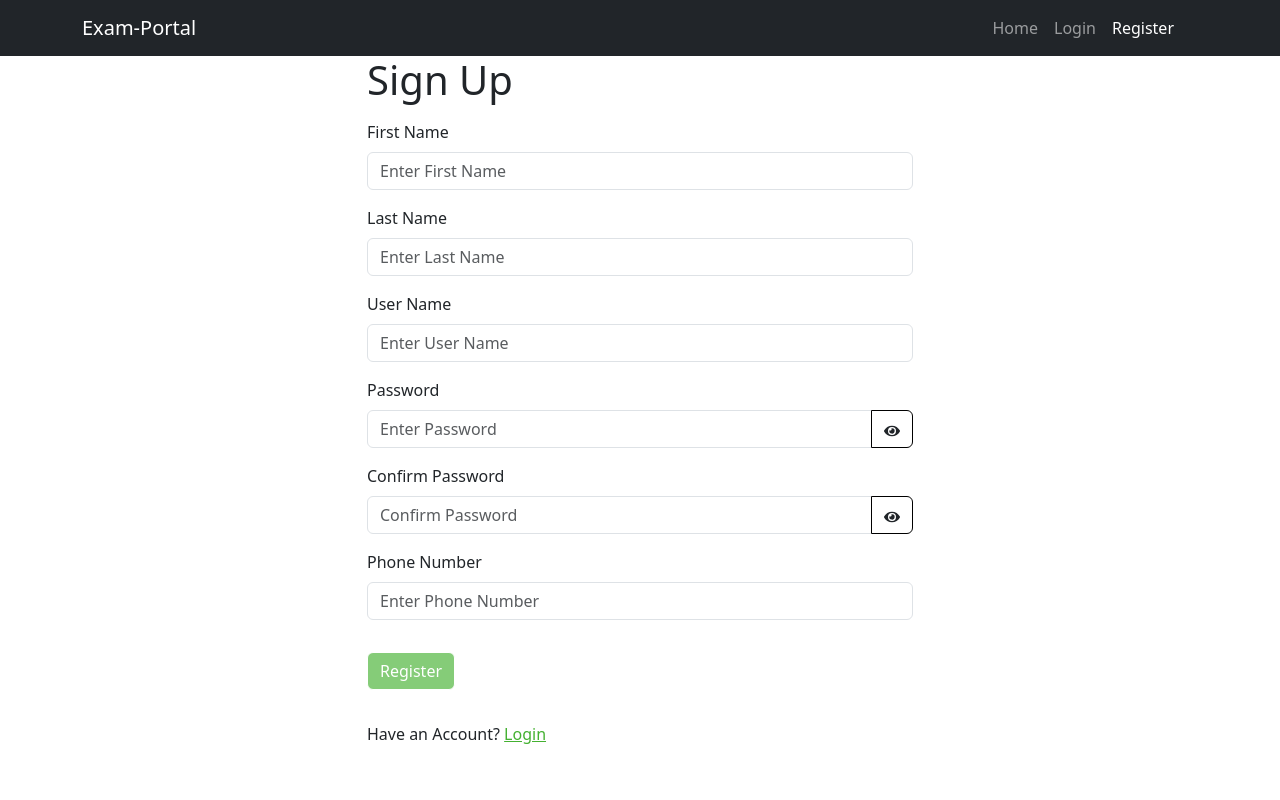
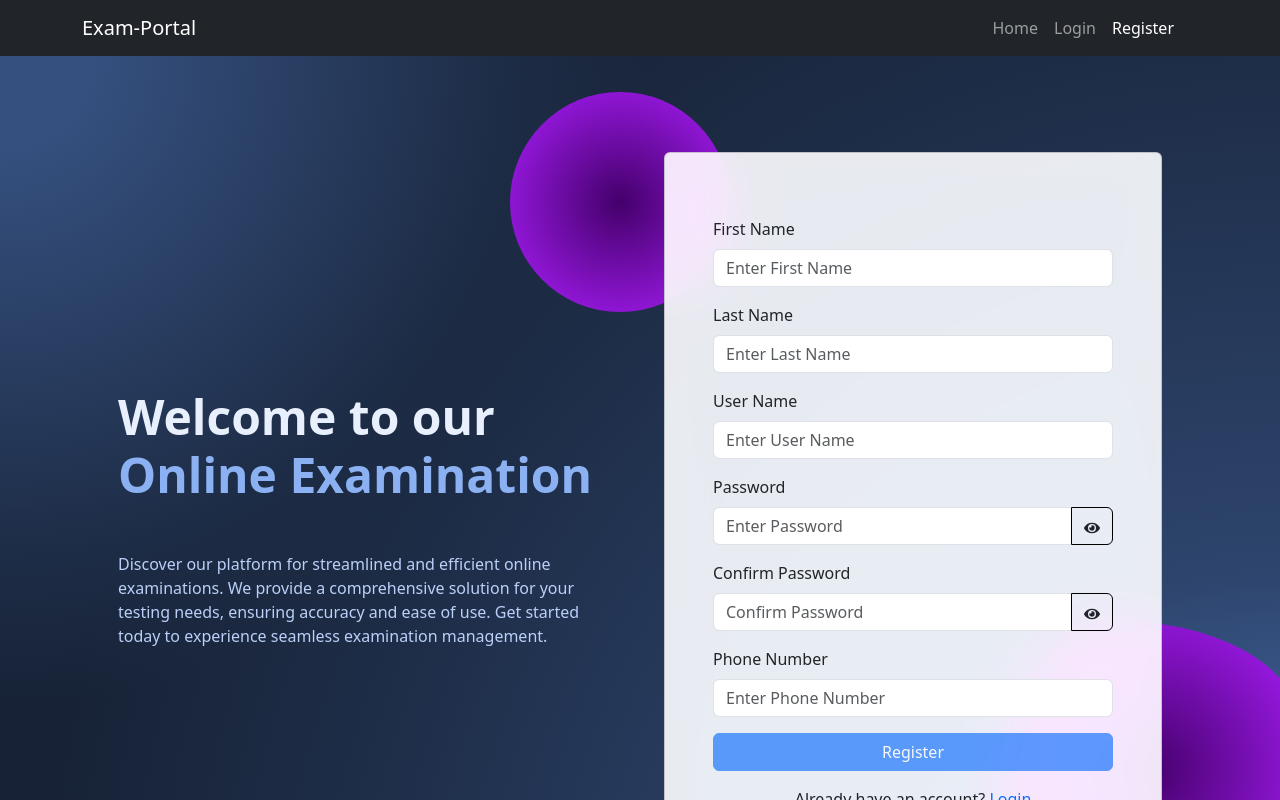
Before and after one commit to Prateekm809/examination-system-frontend, a React (Create React App) app: page /register in a window 1280 px wide. Shown: the top 800 px of the page. Built offline with nearby package versions, Linux system fonts and the light colour scheme.

Commit message:
some ui chnages

```diff
--- a/src/pages/RegisterPage.js
+++ b/src/pages/RegisterPage.js
@@ -91,15 +91,70 @@
   }, [firstName, lastName, username, password, confirmPassword, phoneNumber]);
 
   return (
-    <FormContainer>
-      <h1>Sign Up</h1>
-      {errorMessage && <Alert variant="danger">{errorMessage}</Alert>}
-      {successMessage && (
-        <Alert variant="success">
-          {successMessage} {countdown > 0 && `Redirecting in ${countdown}...`}
-        </Alert>
-      )}
+    <section className="background-radial-gradient overflow-hidden">
+      <style>
+        {`
+          .background-radial-gradient {
+            background-color: hsl(218, 41%, 15%);
+            background-image: radial-gradient(650px circle at 0% 0%,
+                hsl(218, 41%, 35%) 15%,
+                hsl(218, 41%, 30%) 35%,
+                hsl(218, 41%, 20%) 75%,
+                hsl(218, 41%, 19%) 80%,
+                transparent 100%),
+              radial-gradient(1250px circle at 100% 100%,
+                hsl(218, 41%, 45%) 15%,
+                hsl(218, 41%, 30%) 35%,
+                hsl(218, 41%, 20%) 75%,
+                hsl(218, 41%, 19%) 80%,
+                transparent 100%);
+          }
+
+          #radius-shape-1 {
+            height: 220px;
+            width: 220px;
+            top: -60px;
+            left: -130px;
+            background: radial-gradient(#44006b, #ad1fff);
+            overflow: hidden;
+          }
+
+          #radius-shape-2 {
+            border-radius: 38% 62% 63% 37% / 70% 33% 67% 30%;
+            bottom: -60px;
+            right: -110px;
+            width: 300px;
+            height: 300px;
+            background: radial-gradient(#44006b, #ad1fff);
+            overflow: hidden;
+          }
+
+          .bg-glass {
+            background-color: hsla(0, 0%, 100%, 0.9) !important;
+            backdrop-filter: saturate(200%) blur(25px);
+          }
+        `}
+      </style>
+      <div className="container px-4 py-5 px-md-5 text-center text-lg-start my-5">
+        <div className="row gx-lg-5 align-items-center mb-5">
+          <div className="col-lg-6 mb-5 mb-lg-0" style={{ zIndex: 10 }}>
+            <h1 className="my-5 display-5 fw-bold ls-tight" style={{ color: "hsl(218, 81%, 95%)" }}>
+              Welcome to our <br />
+              <span style={{ color: "hsl(218, 81%, 75%)" }}>Online Examination</span>
+            </h1>
+            <p className="mb-4 opacity-70" style={{ color: "hsl(218, 81%, 85%)" }}>
+              Discover our platform for streamlined and efficient online examinations. We provide a comprehensive solution for your testing needs, ensuring accuracy and ease of use. Get started today to experience seamless examination management.
+            </p>
+          </div>
+
+          <div className="col-lg-6 mb-5 mb-lg-0 position-relative">
+            <div id="radius-shape-1" className="position-absolute rounded-circle shadow-5-strong"></div>
+            <div id="radius-shape-2" className="position-absolute shadow-5-strong"></div>
+
+            <div className="card bg-glass">
+              <div className="card-body px-4 py-5 px-md-5">
                 <Form onSubmit={submitHandler}>
+                  {/* Form fields */}
                   <Form.Group className="my-3" controlId="fname">
                     <Form.Label>First Name</Form.Label>
                     <Form.Control
@@ -176,7 +231,7 @@
                   <Form.Group className="my-3" controlId="phoneNumber">
                     <Form.Label>Phone Number</Form.Label>
                     <Form.Control
-            type="tel"
+                      type="text"
                       placeholder="Enter Phone Number"
                       value={phoneNumber}
                       onChange={(e) => setPhoneNumber(e.target.value)}
@@ -185,29 +240,24 @@
                   </Form.Group>
 
                   <Button
-          variant=""
-          className="my-3"
                     type="submit"
-          style={{ backgroundColor: "rgb(68 177 49)", color: "white" }}
-          disabled={!validated} // Disable button until form is valid
+                    className="btn btn-primary w-100"
+                    disabled={!validateForm()}
                   >
                     Register
                   </Button>
                 </Form>
-
-      {registerReducer.loading ? (
-        <Loader />
-      ) : (
-        <Row className="py-3">
-          <Col>
-            Have an Account?{" "}
-            <Link to="/" style={{ color: "rgb(68 177 49)" }}>
-              Login
-            </Link>
-          </Col>
-        </Row>
-      )}
-    </FormContainer>
+                {successMessage && <Alert variant="success" className="mt-3">{successMessage}</Alert>}
+                {errorMessage && <Alert variant="danger" className="mt-3">{errorMessage}</Alert>}
+                <div className="mt-3 text-center">
+                  Already have an account? <Link to="/login">Login</Link>
+                </div>
+              </div>
+            </div>
+          </div>
+        </div>
+      </div>
+    </section>
   );
 };
 
```
Lines whose indentation alone changed are shown as unchanged.
